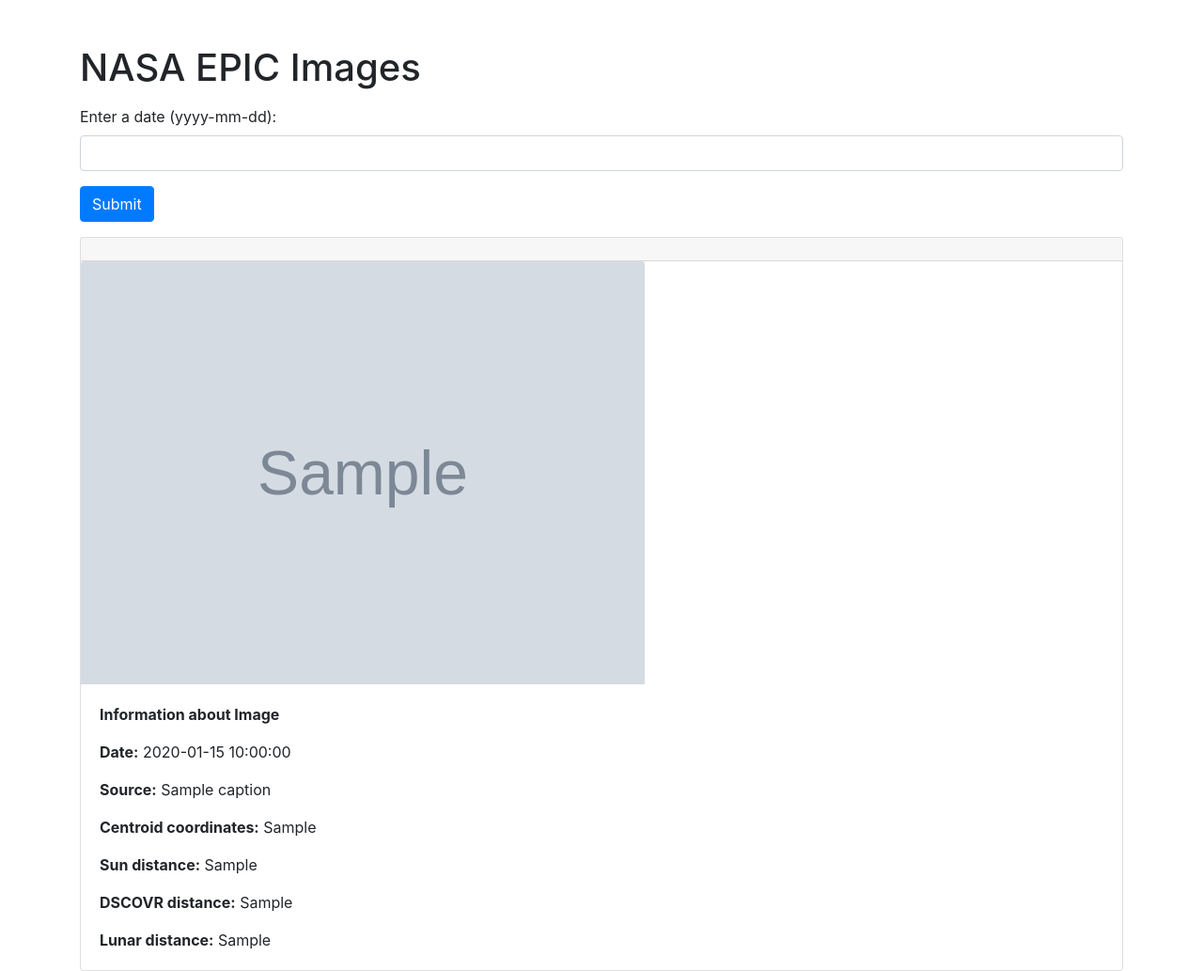
After one commit to isaelIE/7559project, a Flask app: template templates/index2.html in a window 1280 px wide. The commit adds this page. Shown: the whole page at 94% size. Run offline with Flask 3, Linux system fonts and the light colour scheme; the template is opened without the code that fills it: most values are stand-ins (such as "Sample title", 1, 10 or a date in 2020); grey boxes marked "Sample" are stand-in pictures; some libraries are stand-ins or nearby versions.

Commit message:
Add files via upload

```diff
--- /dev/null
+++ b/templates/index2.html
@@ -0,0 +1,45 @@
+<!doctype html>
+<html lang="en">
+  <head>
+    <meta charset="utf-8">
+    <meta name="viewport" content="width=device-width, initial-scale=1">
+
+    <link href="https://maxcdn.bootstrapcdn.com/bootstrap/4.5.2/css/bootstrap.min.css" rel="stylesheet">
+    <title>NASA EPIC Images</title>
+  </head>
+  <body>
+    <div class="container">
+      <h1 class="mt-5 mb-3">NASA EPIC Images</h1>
+
+      <form method="POST">
+        <div class="form-group">
+          <label for="date">Enter a date (yyyy-mm-dd):</label>
+          <input type="text" class="form-control" id="date" name="date" required>
+        </div>
+        <button type="submit" class="btn btn-primary">Submit</button>
+      </form>
+
+      {% if message %}
+      <div class="alert alert-danger mt-3" role="alert">
+        {{ message }}
+      </div>
+      {% endif %}
+
+      {% if image_info %}
+      <div class="card mt-3">
+        <h2 class="card-header"></h2>
+        <img class="card-img-top img-fluid" src="{{ image_info.url }}" alt="NASA EPIC Image" style="width: 600px;">
+        <div class="card-body">
+          <p class="card-text"><strong>Information about Image</strong></p>
+          <p class="card-text"><strong>Date:</strong> {{ image_info.date }}</p>
+          <p class="card-text"><strong>Source:</strong> {{ image_info.caption }}</p>
+          <p class="card-text"><strong>Centroid coordinates:</strong> {{ image_info.centroid_coordinates }}</p>
+          <p class="card-text"><strong>Sun distance:</strong> {{ image_info.sun_distance }}</p>
+          <p class="card-text"><strong>DSCOVR distance:</strong> {{ image_info.dscovr_distance }}</p>
+          <p class="card-text"><strong>Lunar distance:</strong> {{ image_info.lunar_distance }}</p>
+        </div>
+      </div>
+      {% endif %}
+    </div>
+  </body>
+</html>
--- a/templates/learnmore.html
+++ b/templates/learnmore.html
@@ -43,7 +43,7 @@
         </div>
       </div>
       <div class="text-center mt-3">
-        <a href="{{ url_for('nasarover') }}" class="btn btn-primary">Back to Home</a>
+        <a href="{{ url_for('mars_rover') }}" class="btn btn-primary">Back to Home</a>
       </div>
     </div>
   </body>
```
Also changed, not shown: templates/home.html (added, +42 -0 lines).
